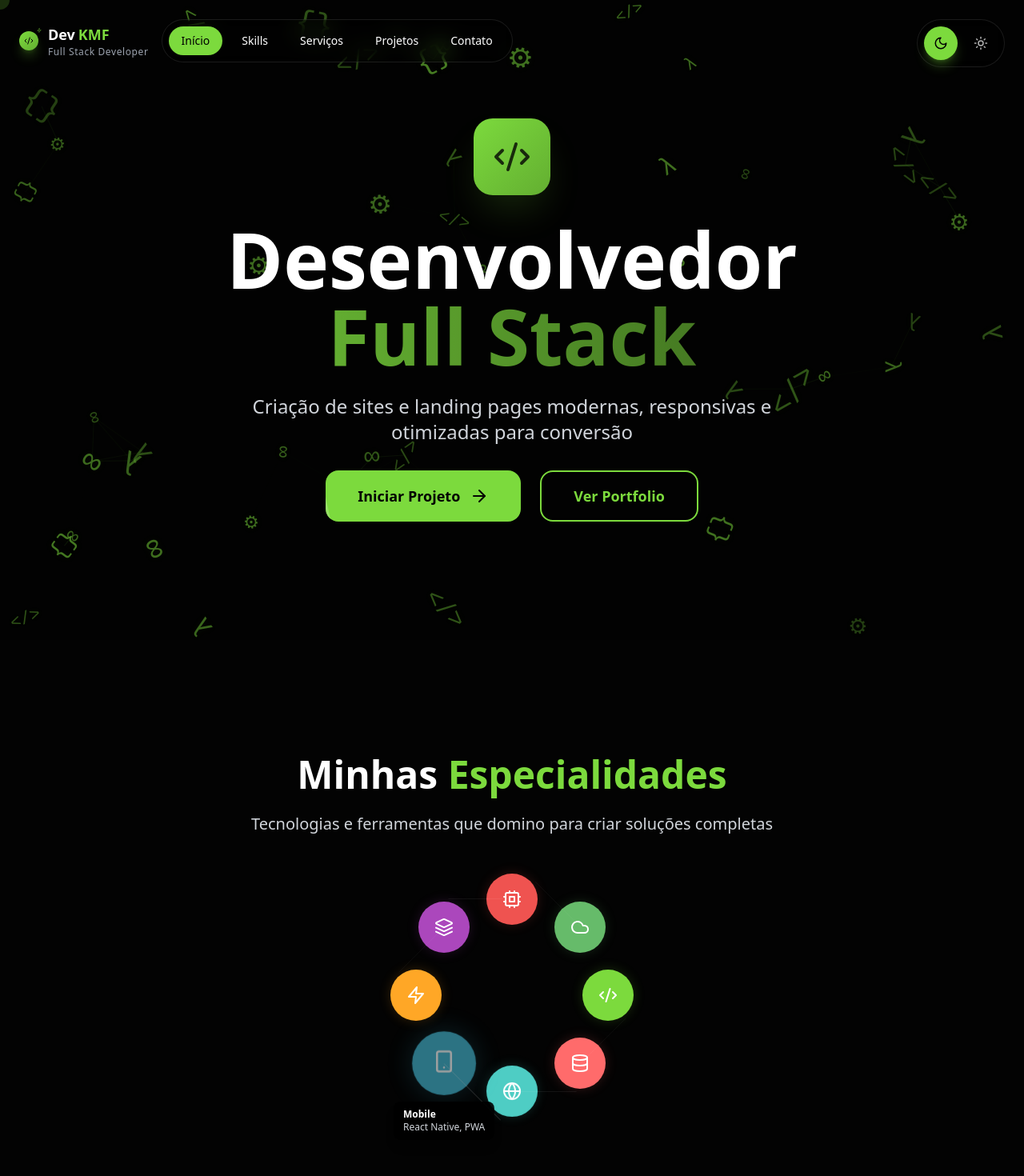
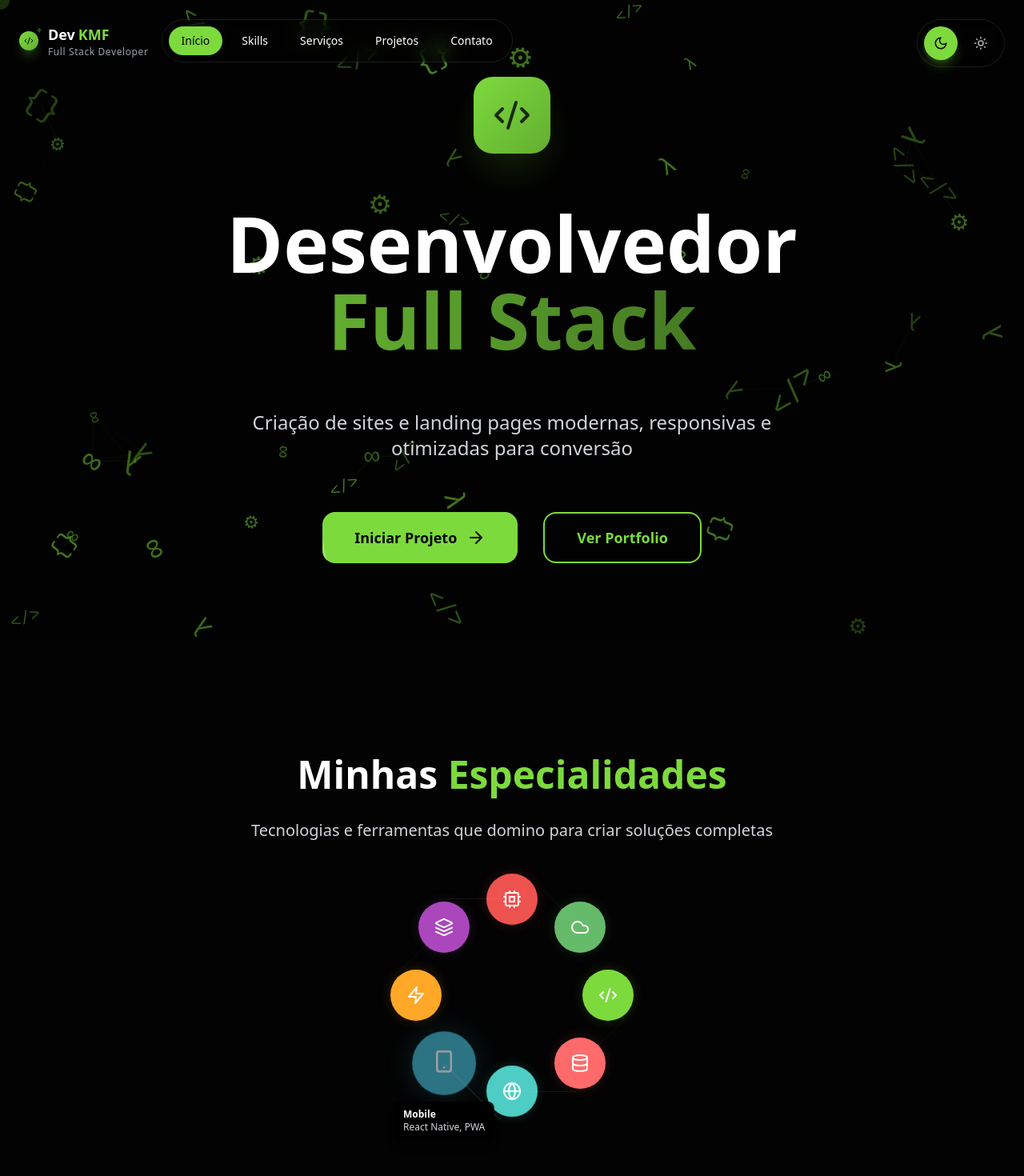
Before and after one commit to kainamf/dev-kainamf, a React (Create React App) app: page / in a window 1280 px wide. Shown: the top 1470 px of the page at 80% size. Built offline with nearby package versions, Linux system fonts and the light colour scheme.

Commit message:
feat: reorganize components into 'home' directory and implement new sections for contact, hero, navigation, project showcase, services, skills, and footer

```diff
--- a/src/App.tsx
+++ b/src/App.tsx
@@ -2,13 +2,13 @@ import { useState, useEffect } from 'react';
 import { Globe, Layers, Zap } from 'lucide-react';
 import ThemeToggle from './components/ThemeToggle';
 import InteractiveBackground from './components/InteractiveBackground';
-import ProjectShowcase from './components/ProjectShowcase';
-import ContactForm from './components/ContactForm';
-import Navigation from './components/Navigation';
-import HeroSection from './components/HeroSection';
-import SkillsSection from './components/SkillsSection';
-import ServicesSection from './components/ServicesSection';
-import Footer from './components/Footer';
+import ProjectShowcase from './components/home/ProjectShowcase';
+import ContactForm from './components/home/ContactForm';
+import Navigation from './components/home/Navigation';
+import HeroSection from './components/home/HeroSection';
+import SkillsSection from './components/home/SkillsSection';
+import ServicesSection from './components/home/ServicesSection';
+import Footer from './components/home/Footer';
 
 function App() {
   const [theme, setTheme] = useState<'dark' | 'light'>(() => {
@@ -148,15 +148,15 @@ function App() {
         />
         <div className="mt-8" />
         <SkillsSection theme={theme} themeClasses={themeClasses} />
-        <div className="mt-8" />
+        <div className="mt-8" />Agora, quero dividir melhor o código, em pastas e subpastas, exemplo:
+'home'
         <ServicesSection services={services} theme={theme} themeClasses={themeClasses} />
         <div className="mt-8" />
-        <section id="projects" className="min-h-screen flex items-center justify-center p-4">
+        <section id="projects" className="min-h-screen flex items-center justify-center p-4 mb-8">
           <div className="w-full max-w-6xl">
             <ProjectShowcase theme={theme} themeClasses={themeClasses} />
           </div>
         </section>
-        <div className="mt-8" />
         <section id="contact" className="min-h-screen flex items-center justify-center p-4">
           <div className="w-full max-w-4xl">
             <ContactForm />
--- a/src/components/ContactForm.tsx
+++ b/src/components/home/ContactForm.tsx
@@ -1,6 +1,6 @@
 import React, { useState } from 'react';
 import { Send, CheckCircle, AlertCircle, User, Mail, MessageSquare } from 'lucide-react';
-import { sendContactEmail } from '../services/emailService';
+import { sendContactEmail } from '../../services/emailService';
 
 const ContactForm: React.FC = () => {
   const [formData, setFormData] = useState({
--- a/src/components/Footer.tsx
+++ b/src/components/home/Footer.tsx
@@ -1,5 +1,5 @@
 import React from 'react';
-import Logo from './Logo';
+import Logo from '../Logo';
 import { Github, Instagram } from 'lucide-react';
 
 interface FooterProps {
--- a/src/components/HeroSection.tsx
+++ b/src/components/home/HeroSection.tsx
@@ -14,7 +14,7 @@ interface HeroSectionProps {
 
 const HeroSection: React.FC<HeroSectionProps> = ({ theme, themeClasses, scrollY, isHovered, setIsHovered, technologies, currentTech, scrollToSection }) => (
   <section id="home" className="min-h-screen flex items-center justify-center p-4">
-    <div className="w-full max-w-6xl text-center">
+    <div className="w-full max-w-6xl text-center flex flex-col items-center gap-8">
       <div
         className="inline-flex items-center justify-center w-24 h-24 bg-gradient-to-br from-[#7CDA3D] to-[#7CDA3D]/80 rounded-3xl mb-8 transform transition-all duration-500 hover:scale-110 hover:rotate-12 shadow-2xl shadow-[#7CDA3D]/20"
         onMouseEnter={() => setIsHovered(true)}
@@ -25,18 +25,18 @@ const HeroSection: React.FC<HeroSectionProps> = ({ theme, themeClasses, scrollY,
       >
         <Code2 size={48} className="text-[#030303] animate-pulse" />
       </div>
-      <h1 className={`text-6xl md:text-8xl font-bold ${themeClasses.text} mb-6 relative`}>
+  <h1 className={`text-6xl md:text-8xl font-bold ${themeClasses.text} mb-8 relative`}>
         Desenvolvedor
         <br />
         <span className="text-[#7CDA3D] bg-gradient-to-r from-[#7CDA3D] to-[#7CDA3D]/70 bg-clip-text text-transparent animate-pulse">
           Full Stack
         </span>
       </h1>
-      <p className={`text-xl md:text-2xl ${theme === 'light' ? 'text-gray-600' : 'text-gray-300'} max-w-3xl mx-auto leading-relaxed mb-8 opacity-0 animate-fade-in-up`} style={{animationDelay: '1s', animationFillMode: 'forwards'}}>
+  <p className={`text-xl md:text-2xl ${theme === 'light' ? 'text-gray-600' : 'text-gray-300'} max-w-3xl mx-auto leading-relaxed mb-8 opacity-0 animate-fade-in-up`} style={{animationDelay: '1s', animationFillMode: 'forwards'}}>
         Criação de sites e landing pages modernas, responsivas e otimizadas para conversão
       </p>
 
-      <div className="flex flex-col sm:flex-row gap-6 justify-center">
+  <div className="flex flex-col sm:flex-row gap-8 justify-center">
         <button
           onClick={() => scrollToSection('contact')}
           className="group/btn bg-[#7CDA3D] text-[#030303] px-10 py-4 rounded-2xl font-bold text-lg hover:bg-[#7CDA3D]/90 transition-all duration-300 flex items-center justify-center gap-3 hover:scale-105 hover:shadow-2xl hover:shadow-[#7CDA3D]/30 relative overflow-hidden"
--- a/src/components/Navigation.tsx
+++ b/src/components/home/Navigation.tsx
@@ -1,5 +1,5 @@
 import { Menu, X } from 'lucide-react';
-import Logo from './Logo';
+import Logo from '../Logo';
 import React from 'react';
 
 interface NavigationProps {
--- a/src/components/SkillsSection.tsx
+++ b/src/components/home/SkillsSection.tsx
@@ -1,5 +1,5 @@
 import React from 'react';
-import SkillsOrb from './SkillsOrb';
+import SkillsOrb from './skills/SkillsOrb';
 
 interface SkillsSectionProps {
   theme: 'dark' | 'light';
@@ -7,17 +7,19 @@ interface SkillsSectionProps {
 }
 
 const SkillsSection: React.FC<SkillsSectionProps> = ({ theme, themeClasses }) => (
-  <section id="skills" className="flex items-center justify-center p-4 pb-4">
+  <section id="skills" className="flex items-center justify-center p-4 pb-0">
     <div className="w-full max-w-6xl">
-  <div className="text-center mb-10">
-        <h2 className={`text-4xl md:text-5xl font-bold ${themeClasses.text} mb-6`}>
+      <div className="text-center mb-8">
+        <h2 className={`text-4xl md:text-5xl font-bold ${themeClasses.text} mb-8`}>
           Minhas <span className="text-[#7CDA3D]">Especialidades</span>
         </h2>
-        <p className={`text-xl ${theme === 'light' ? 'text-gray-600' : 'text-gray-300'} max-w-2xl mx-auto`}>
+        <p className={`text-xl ${theme === 'light' ? 'text-gray-600' : 'text-gray-300'} max-w-2xl mx-auto mb-8`}>
           Tecnologias e ferramentas que domino para criar soluções completas
         </p>
       </div>
-      <SkillsOrb />
+      <div className="flex flex-col items-center gap-8">
+        <SkillsOrb />
+      </div>
     </div>
   </section>
 );
```
Also changed, not shown: src/components/home/ProjectShowcase.tsx (renamed from src/components/ProjectShowcase.tsx), src/components/home/ServicesSection.tsx (renamed from src/components/ServicesSection.tsx), src/components/home/skills/SkillsOrb.tsx (renamed from src/components/SkillsOrb.tsx).
